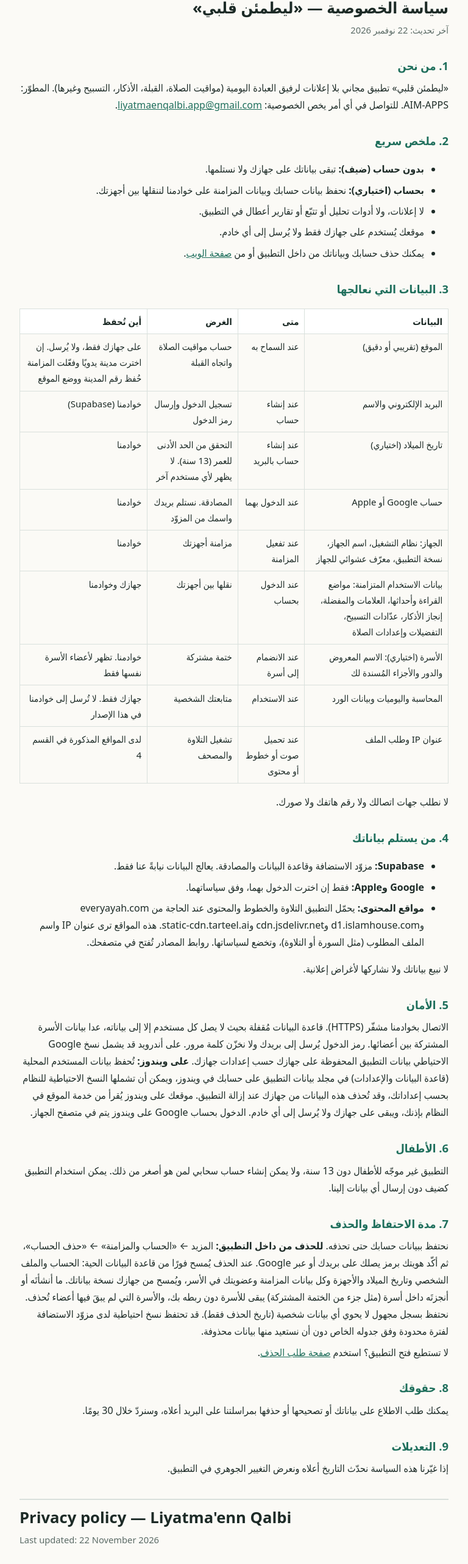
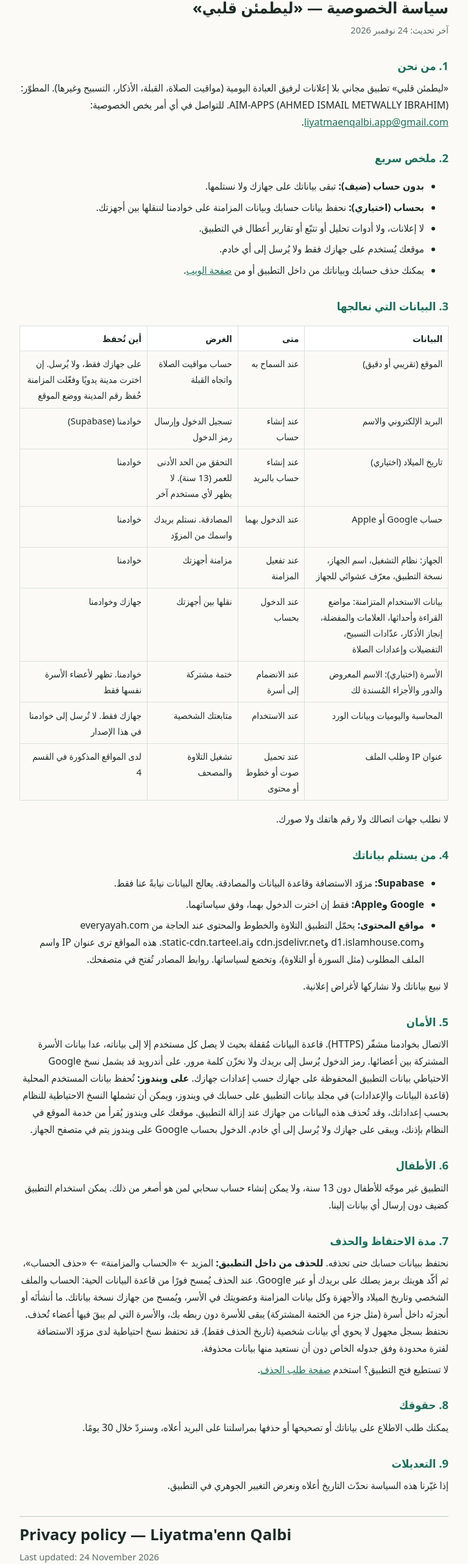
Before and after one commit to liyatmaenqalbiapp/liyatmaenqalbi-site, a plain HTML site: page privacy.html in a window 1280 px wide. Shown: the part 55-2620 px from the top of the page at 61% size, without its empty margins (256-1024 px from the left). Drawn offline with Linux system fonts and the light colour scheme.

Commit message:
Privacy policy: add developer name, update date

```diff
--- a/privacy.html
+++ b/privacy.html
@@ -13,10 +13,10 @@
 
 <section id="ar" lang="ar" dir="rtl">
 <h1>سياسة الخصوصية — «ليطمئن قلبي»</h1>
-<p class="muted">آخر تحديث: 22 نوفمبر 2026</p>
+<p class="muted">آخر تحديث: 24 نوفمبر 2026</p>
 
 <h2>1. من نحن</h2>
-<p>«ليطمئن قلبي» تطبيق مجاني بلا إعلانات لرفيق العبادة اليومية (مواقيت الصلاة، القبلة، الأذكار، التسبيح وغيرها). المطوّر: AIM-APPS. للتواصل في أي أمر يخص الخصوصية: <a href="mailto:liyatmaenqalbi.app@gmail.com">liyatmaenqalbi.app@gmail.com</a>.</p>
+<p>«ليطمئن قلبي» تطبيق مجاني بلا إعلانات لرفيق العبادة اليومية (مواقيت الصلاة، القبلة، الأذكار، التسبيح وغيرها). المطوّر: AIM-APPS (AHMED ISMAIL METWALLY IBRAHIM). للتواصل في أي أمر يخص الخصوصية: <a href="mailto:liyatmaenqalbi.app@gmail.com">liyatmaenqalbi.app@gmail.com</a>.</p>
 
 <h2>2. ملخص سريع</h2>
 <ul>
@@ -69,10 +69,10 @@
 
 <section id="en" class="lang" lang="en" dir="ltr">
 <h1>Privacy policy — Liyatma'enn Qalbi</h1>
-<p class="muted">Last updated: 22 November 2026</p>
+<p class="muted">Last updated: 24 November 2026</p>
 
 <h2>1. Who we are</h2>
-<p>Liyatma'enn Qalbi («ليطمئن قلبي») is a free, ad-free app for daily worship (prayer times, Qibla, adhkar, tasbeeh and more). Developer: AIM-APPS. Contact for anything about privacy: <a href="mailto:liyatmaenqalbi.app@gmail.com">liyatmaenqalbi.app@gmail.com</a>.</p>
+<p>Liyatma'enn Qalbi («ليطمئن قلبي») is a free, ad-free app for daily worship (prayer times, Qibla, adhkar, tasbeeh and more). Developer: AIM-APPS (AHMED ISMAIL METWALLY IBRAHIM). Contact for anything about privacy: <a href="mailto:liyatmaenqalbi.app@gmail.com">liyatmaenqalbi.app@gmail.com</a>.</p>
 
 <h2>2. In short</h2>
 <ul>
```
